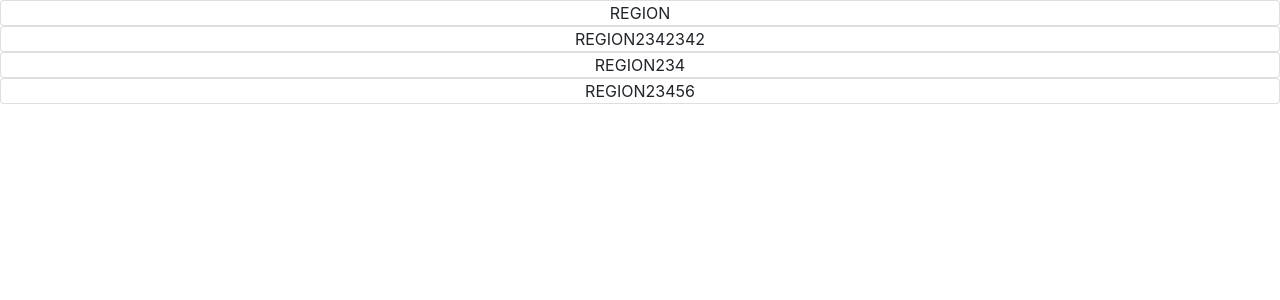
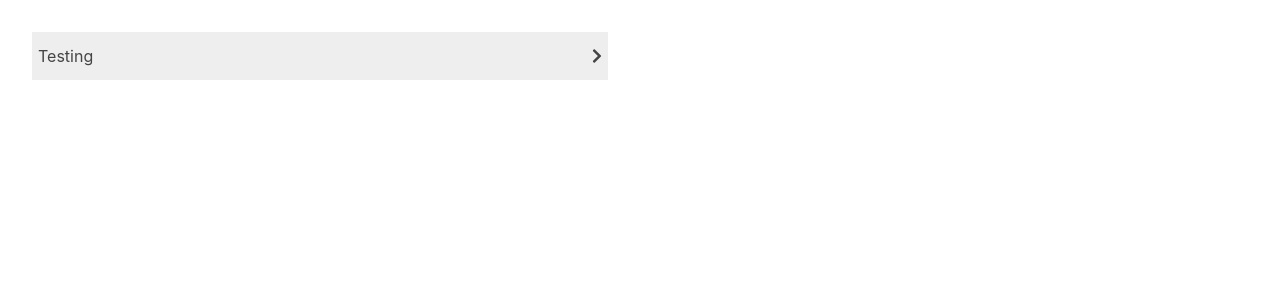
Before and after one commit to honeyai/nyatep, a React (Create React App) app in the folder client/: page / in a window 1280 px wide. Shown: the top 300 px of the page. Built offline with nearby package versions, Linux system fonts and the light colour scheme.

Commit message:
Accordion is properly working

```diff
--- a/client/src/Contact/Accordion/Accordion.css
+++ b/client/src/Contact/Accordion/Accordion.css
@@ -1,9 +1,13 @@
 .accordion-section {
+  box-sizing: border-box;
   display: flex;
   flex-direction: column;
+  width: 50%;
+  padding: 2rem;
 }
 
 .accordion-title {
+  height: 3rem;
   background-color: #eee;
   color: #444;
   cursor: pointer;
--- a/client/src/Contact/AllContacts.js
+++ b/client/src/Contact/AllContacts.js
@@ -1,6 +1,6 @@
 export const contactInfo = [
   {
-    Region: "Western",
+    Region: "Finger Lakes",
     contacts: [
       {
         site: "Livingston County Workforce Development",
@@ -28,4 +28,265 @@ export const contactInfo = [
       },
     ],
   },
+  {
+    Region: "Western",
+    contacts: [
+      {
+        site: "",
+        personToContact: "",
+        email: "",
+        phone: "",
+      },
+      {
+        site: "",
+        personToContact: "",
+        email: "",
+        phone: ""
+      },
+      {
+        site:"",
+        personToContact: "",
+        email: "",
+        phone: ""
+      },
+      {
+        site:"",
+        personToContact: "",
+        email: "",
+        phone: ""
+      },
+    ],
+  },
+  {
+    Region: "Central",
+    contacts: [
+      {
+        site: "",
+        personToContact: "",
+        email: "",
+        phone: "",
+      },
+      {
+        site: "",
+        personToContact: "",
+        email: "",
+        phone: ""
+      },
+      {
+        site:"",
+        personToContact: "",
+        email: "",
+        phone: ""
+      },
+      {
+        site:"",
+        personToContact: "",
+        email: "",
+        phone: ""
+      },
+    ],
+  },
+  {
+    Region: "Southern",
+    contacts: [
+      {
+        site: "",
+        personToContact: "",
+        email: "",
+        phone: "",
+      },
+      {
+        site: "",
+        personToContact: "",
+        email: "",
+        phone: ""
+      },
+      {
+        site:"",
+        personToContact: "",
+        email: "",
+        phone: ""
+      },
+      {
+        site:"",
+        personToContact: "",
+        email: "",
+        phone: ""
+      },
+    ],
+  },
+  {
+    Region: "North",
+    contacts: [
+      {
+        site: "",
+        personToContact: "",
+        email: "",
+        phone: "",
+      },
+      {
+        site: "",
+        personToContact: "",
+        email: "",
+        phone: ""
+      },
+      {
+        site:"",
+        personToContact: "",
+        email: "",
+        phone: ""
+      },
+      {
+        site:"",
+        personToContact: "",
+        email: "",
+        phone: ""
+      },
+    ],
+  },
+  {
+    Region: "Mohawk Valley",
+    contacts: [
+      {
+        site: "",
+        personToContact: "",
+        email: "",
+        phone: "",
+      },
+      {
+        site: "",
+        personToContact: "",
+        email: "",
+        phone: ""
+      },
+      {
+        site:"",
+        personToContact: "",
+        email: "",
+        phone: ""
+      },
+      {
+        site:"",
+        personToContact: "",
+        email: "",
+        phone: ""
+      },
+    ],
+  },
+  {
+    Region: "Capital",
+    contacts: [
+      {
+        site: "",
+        personToContact: "",
+        email: "",
+        phone: "",
+      },
+      {
+        site: "",
+        personToContact: "",
+        email: "",
+        phone: ""
+      },
+      {
+        site:"",
+        personToContact: "",
+        email: "",
+        phone: ""
+      },
+      {
+        site:"",
+        personToContact: "",
+        email: "",
+        phone: ""
+      },
+    ],
+  },
+  {
+    Region: "Hudson Valley",
+    contacts: [
+      {
+        site: "",
+        personToContact: "",
+        email: "",
+        phone: "",
+      },
+      {
+        site: "",
+        personToContact: "",
+        email: "",
+        phone: ""
+      },
+      {
+        site:"",
+        personToContact: "",
+        email: "",
+        phone: ""
+      },
+      {
+        site:"",
+        personToContact: "",
+        email: "",
+        phone: ""
+      },
+    ],
+  },
+  {
+    Region: "New York City",
+    contacts: [
+      {
+        site: "",
+        personToContact: "",
+        email: "",
+        phone: "",
+      },
+      {
+        site: "",
+        personToContact: "",
+        email: "",
+        phone: ""
+      },
+      {
+        site:"",
+        personToContact: "",
+        email: "",
+        phone: ""
+      },
+      {
+        site:"",
+        personToContact: "",
+        email: "",
+        phone: ""
+      },
+    ],
+  },
+  {
+    Region: "Long Island",
+    contacts: [
+      {
+        site: "",
+        personToContact: "",
+        email: "",
+        phone: "",
+      },
+      {
+        site: "",
+        personToContact: "",
+        email: "",
+        phone: ""
+      },
+      {
+        site:"",
+        personToContact: "",
+        email: "",
+        phone: ""
+      },
+      {
+        site:"",
+        personToContact: "",
+        email: "",
+        phone: ""
+      },
+    ],
+  },
 ];
--- a/client/src/Contact/Contact.js
+++ b/client/src/Contact/Contact.js
@@ -1,57 +1,14 @@
-import React, { useState } from "react";
-import { Collapse, Button, CardBody, Card } from 'reactstrap';
-
-// import {FontAwesomeIcon} from "@fortawesome/react-fontawesome";
-// import {faChevronDown} from "@fortawesome/free-solid-svg-icons";
+import React from "react";
+import { contactInfo } from "./AllContacts.js";
+import Accordion from "./Accordion/Accordion.js";
+import "./contact.css";
 
 const Contact = () => {
-  // const ExpandedIcon = <FontAwesomeIcon icon={faChevronDown}/>
-  const [isOpen, setOpen] = useState(false);
-  const toggle = () => {
-    setOpen(!isOpen);
-  }
   return (
     <div>
       <div className="contact__regionAccordions">
-        {/* {ExpandedIcon} */}
-        <Card onClick={toggle}>
-          REGION
-          <Collapse isOpen={isOpen} >
-            <Card>
-              <CardBody>ASHDFAsdfas</CardBody>
-            </Card>
-          </Collapse>
-        </Card>
-        <Card onClick={toggle}>
-          REGION2342342
-          <Collapse isOpen={isOpen} >
-            <Card>
-              <CardBody>ASHDFAsdfas</CardBody>
-            </Card>
-          </Collapse>
-        </Card>
-        <Card onClick={toggle}>
-          REGION234
-          <Collapse isOpen={isOpen} >
-            <Card>
-              <CardBody>ASHDFAsdfas</CardBody>
-            </Card>
-          </Collapse>
-        </Card>
-        <Card onClick={toggle}>
-          REGION23456
-          <Collapse isOpen={isOpen} >
-            <Card>
-              <CardBody>ASHDFAsdfas</CardBody>
-            </Card>
-          </Collapse>
-        </Card>
+        <Accordion title="Testing" text={`${contactInfo[0].Region}`} />
       </div>
-      {/* <Form>
-        <FormGroup>
-
-        </FormGroup>
-      </Form> */}
     </div>
   );
 };
--- a/client/src/Contact/contact.css
+++ b/client/src/Contact/contact.css
@@ -0,0 +1,4 @@
+.contact__regionAccordions {
+  display: flex;
+  flex-flow: column wrap;
+}
```
Also changed, not shown: client/src/Contact/Accordion/Accordion.js (+4 -3 lines).
